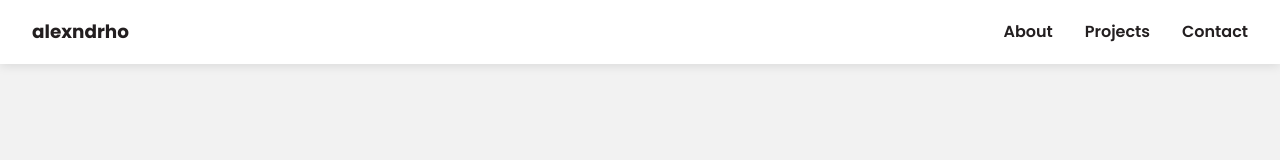
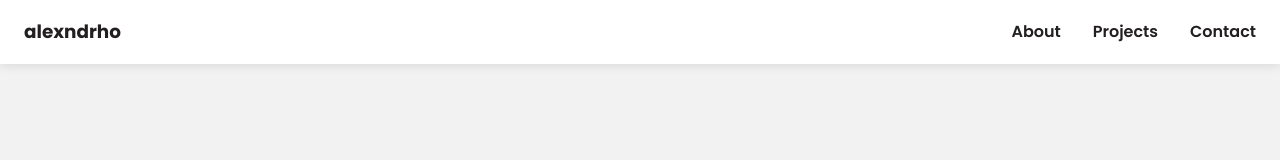
Before and after one commit to alexndrho/alexndrho.dev, a React (Vite) app: page / in a window 1280 px wide. Shown: the top 160 px of the page. Built offline with nearby package versions, Linux system fonts and the light colour scheme.

Commit message:
ui: adjust padding root value

```diff
--- a/src/styles/root.css
+++ b/src/styles/root.css
@@ -15,7 +15,7 @@
   /* for container spacing */
   --size-max-width: 1366px;
   --size-max-width-sm: 1140px;
-  --size-padding: 2rem;
+  --size-padding: 1.5rem;
 
   /* toastify */
   --toastify-color-success: var(--color-success) !important;
```
